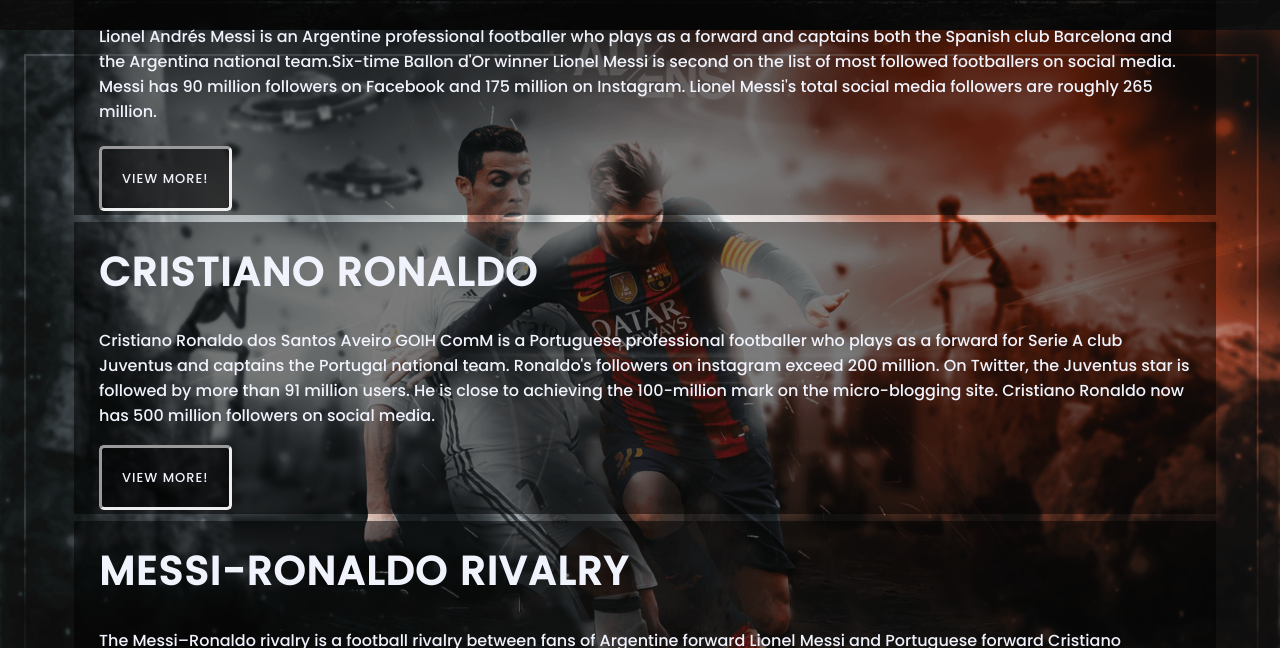
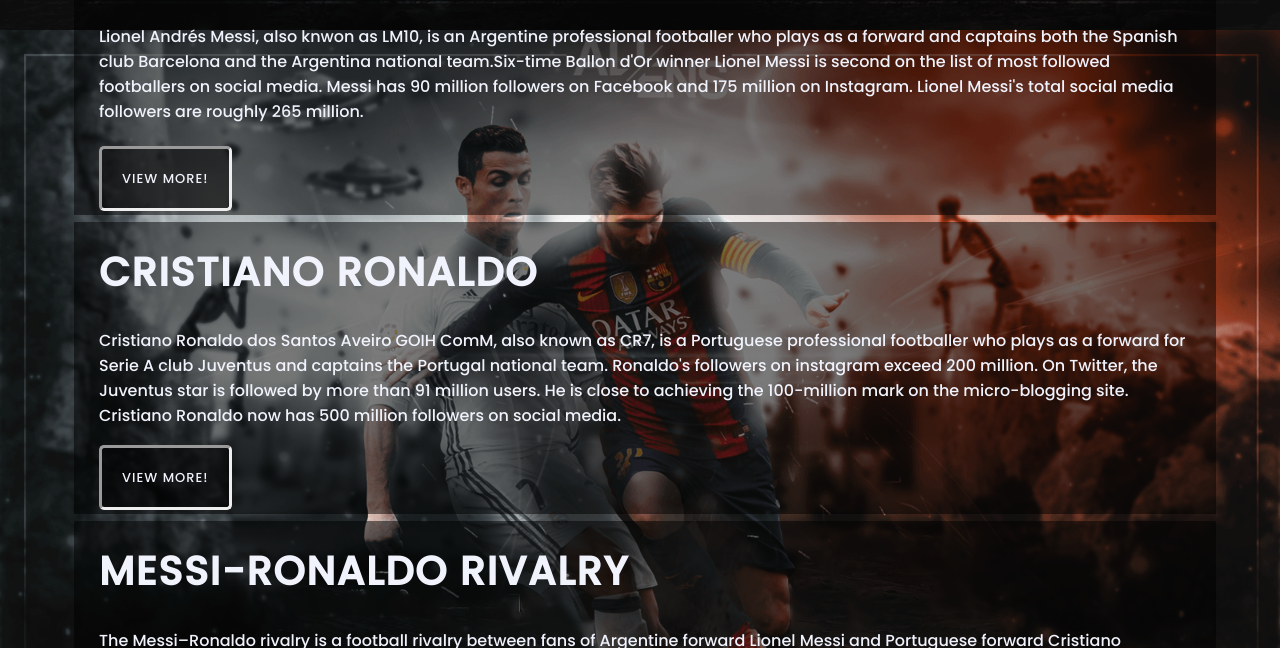
Before and after one commit to Ahnaf1118/0, a plain HTML site: page index.html in a window 1280 px wide. Shown: the part 770-1418 px from the top of the page. Drawn offline with Linux system fonts and the light colour scheme.

Commit message:
Update index.html

```diff
--- a/index.html
+++ b/index.html
@@ -33,13 +33,13 @@
         </div>
         <div class="content3">
             <h1>Lionel Messi</h1>
-            <p>Lionel Andrés Messi is an Argentine professional footballer who plays as a forward and captains both the Spanish club Barcelona and the Argentina national team.Six-time Ballon d'Or winner Lionel Messi is second on the list of most followed footballers on social media. Messi has 90 million followers on Facebook and 175 million on Instagram. Lionel Messi's total social media followers are roughly 265 million.</p>
+            <p>Lionel Andrés Messi, also knwon as LM10, is an Argentine professional footballer who plays as a forward and captains both the Spanish club Barcelona and the Argentina national team.Six-time Ballon d'Or winner Lionel Messi is second on the list of most followed footballers on social media. Messi has 90 million followers on Facebook and 175 million on Instagram. Lionel Messi's total social media followers are roughly 265 million.</p>
             <br>
             <a href="lm10.html" class="btn">VIEW MORE!</a>
         </div>
         <div class="content4">
             <h1>Cristiano Ronaldo</h1>
-            <p>Cristiano Ronaldo dos Santos Aveiro GOIH ComM is a Portuguese professional footballer who plays as a forward for Serie A club Juventus and captains the Portugal national team. Ronaldo's followers on instagram exceed 200 million. On Twitter, the Juventus star is followed by more than 91 million users. He is close to achieving the 100-million mark on the micro-blogging site. Cristiano Ronaldo now has 500 million followers on social media.</p>
+            <p>Cristiano Ronaldo dos Santos Aveiro GOIH ComM, also known as CR7, is a Portuguese professional footballer who plays as a forward for Serie A club Juventus and captains the Portugal national team. Ronaldo's followers on instagram exceed 200 million. On Twitter, the Juventus star is followed by more than 91 million users. He is close to achieving the 100-million mark on the micro-blogging site. Cristiano Ronaldo now has 500 million followers on social media.</p>
             <a href="cr7.html" class="btn">VIEW MORE!</a>
         </div>
         <div class="content5">
```
